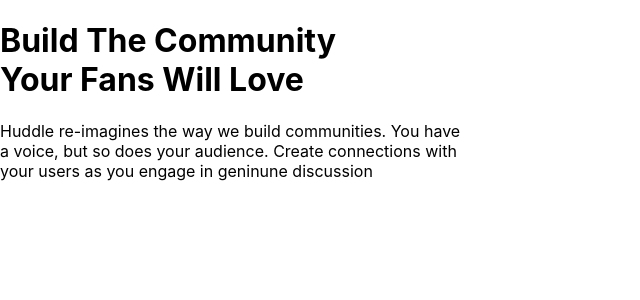
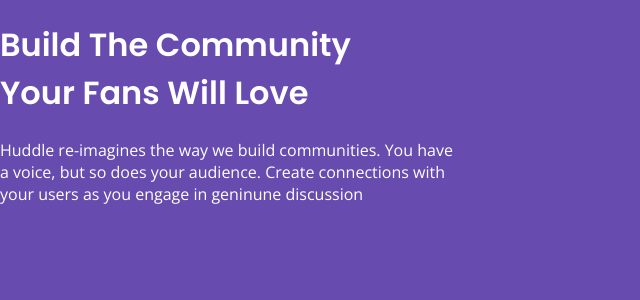
Before and after one commit to jokale/huddle, a React (Create React App) app: page / in a window 1280 px wide. Shown: the top 300 px of the page, without its empty margins (0-640 px from the left). Built offline with nearby package versions, Linux system fonts and the light colour scheme.

Commit message:
add header and body styling

```diff
--- a/src/App.css
+++ b/src/App.css
@@ -36,3 +36,21 @@
     transform: rotate(360deg);
   }
 }
+
+
+html {
+ background-color:  hsl(257, 40%, 49%);
+ color: white;
+}
+
+/* text  */
+
+h1 {
+  font-family: 'Poppins', sans-serif;
+  font-weight: 600px;
+}
+
+p {
+  font-family: 'Open Sans', sans-serif;
+  font-weight: 400px;
+}
```
